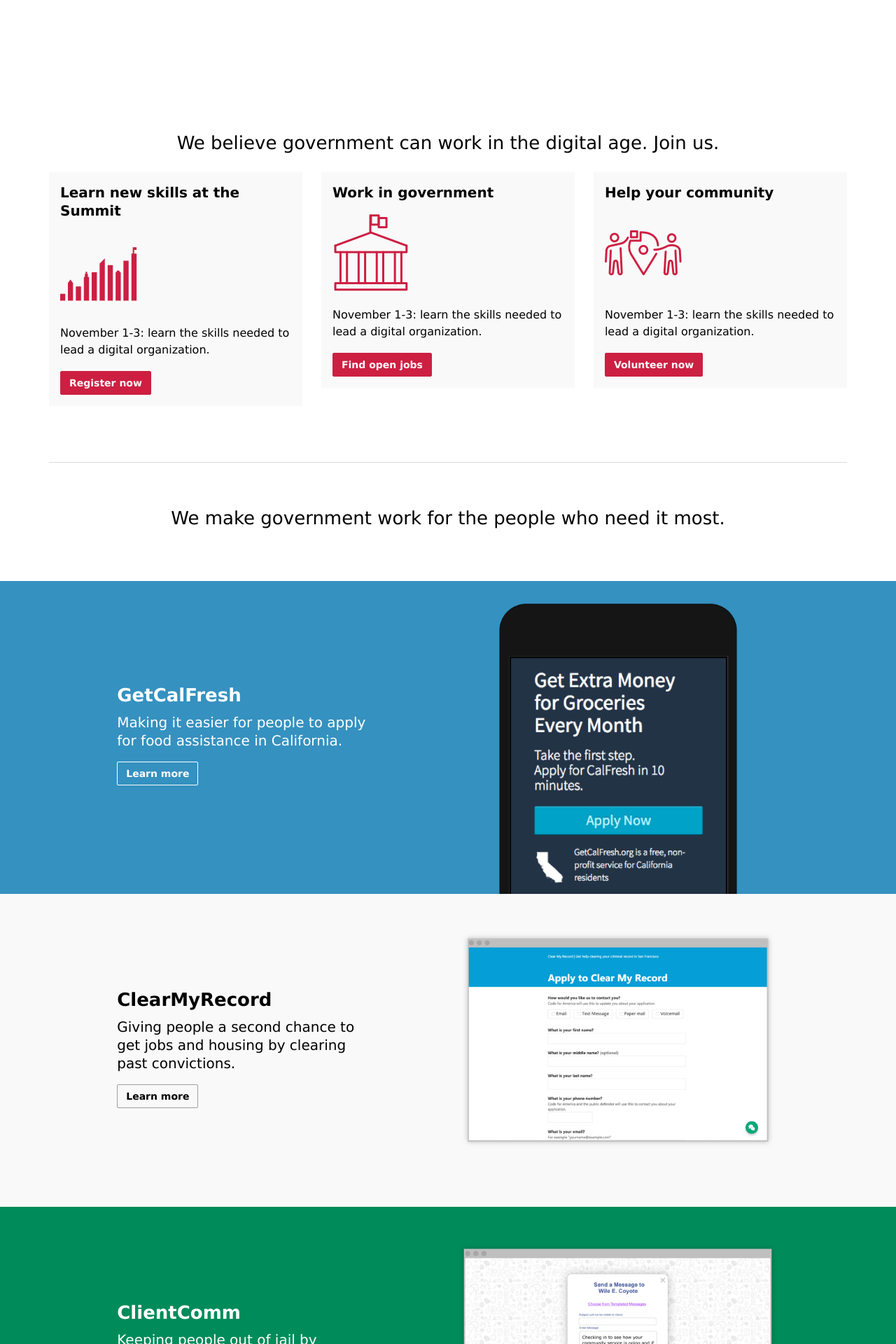
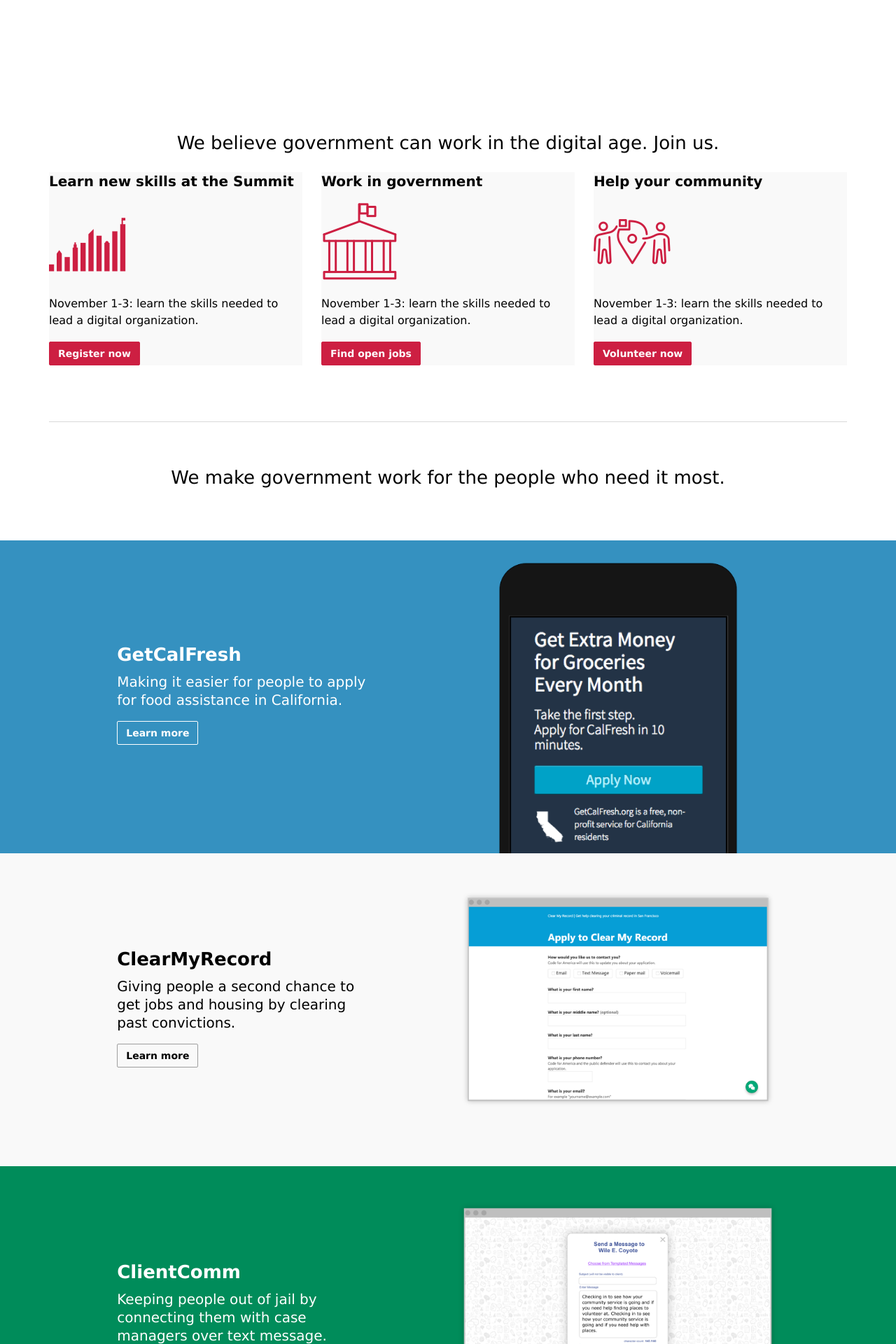
Before and after one commit to codeforamerica/style-guide, a Jekyll site: the page built from _templates/primary-page.html, in a window 1280 px wide. Shown: the part 422-2342 px from the top of the page at 70% size. Built offline with Jekyll 4.4.1, drawn with Linux system fonts in a browser that asks for light colours; nearby versions of some CDN libraries.

Commit message:
[CFA-67] Make image go to the edge of the card

```diff
--- a/Gemfile
+++ b/Gemfile
@@ -1,5 +1,5 @@
 source 'https://rubygems.org'
-ruby '2.2.0'
+ruby '>= 2.2.0'
 
 gem 'jekyll', '~> 3.1', '>= 3.1.6'
 gem 's3_website', '~> 2.14'
--- a/_sass/molecules/_card.scss
+++ b/_sass/molecules/_card.scss
@@ -3,7 +3,7 @@
     top: 1rem;
     bottom: 1rem;
   }
-  padding: 1rem;
+  padding: 0;
   text-align: left;
 }
 
@@ -40,7 +40,7 @@
     margin-top: -1rem;
     margin-left: -1rem;
     margin-bottom: -.5rem;
-		width: 70%;
+		width: 100%;
 		display: block;
 		margin: 0 auto;
   }
--- a/_sass/organisms/_index-card-list.scss
+++ b/_sass/organisms/_index-card-list.scss
@@ -30,6 +30,7 @@
   .index-cards {
     .card-image + .card-content {
       flex-grow: 1;
+      padding: 1rem;
     }
   }
 
```
Also changed, not shown: Gemfile.lock.
